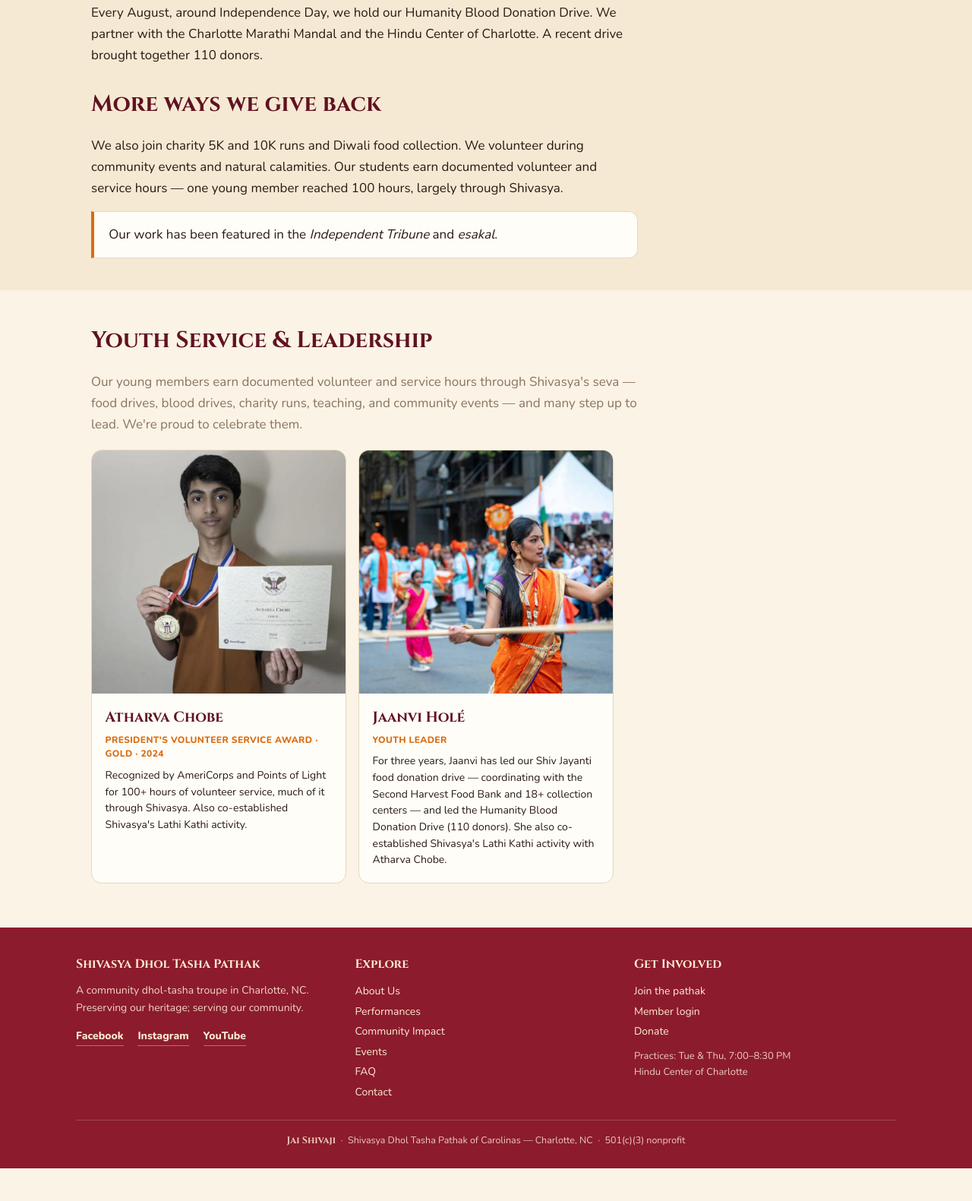
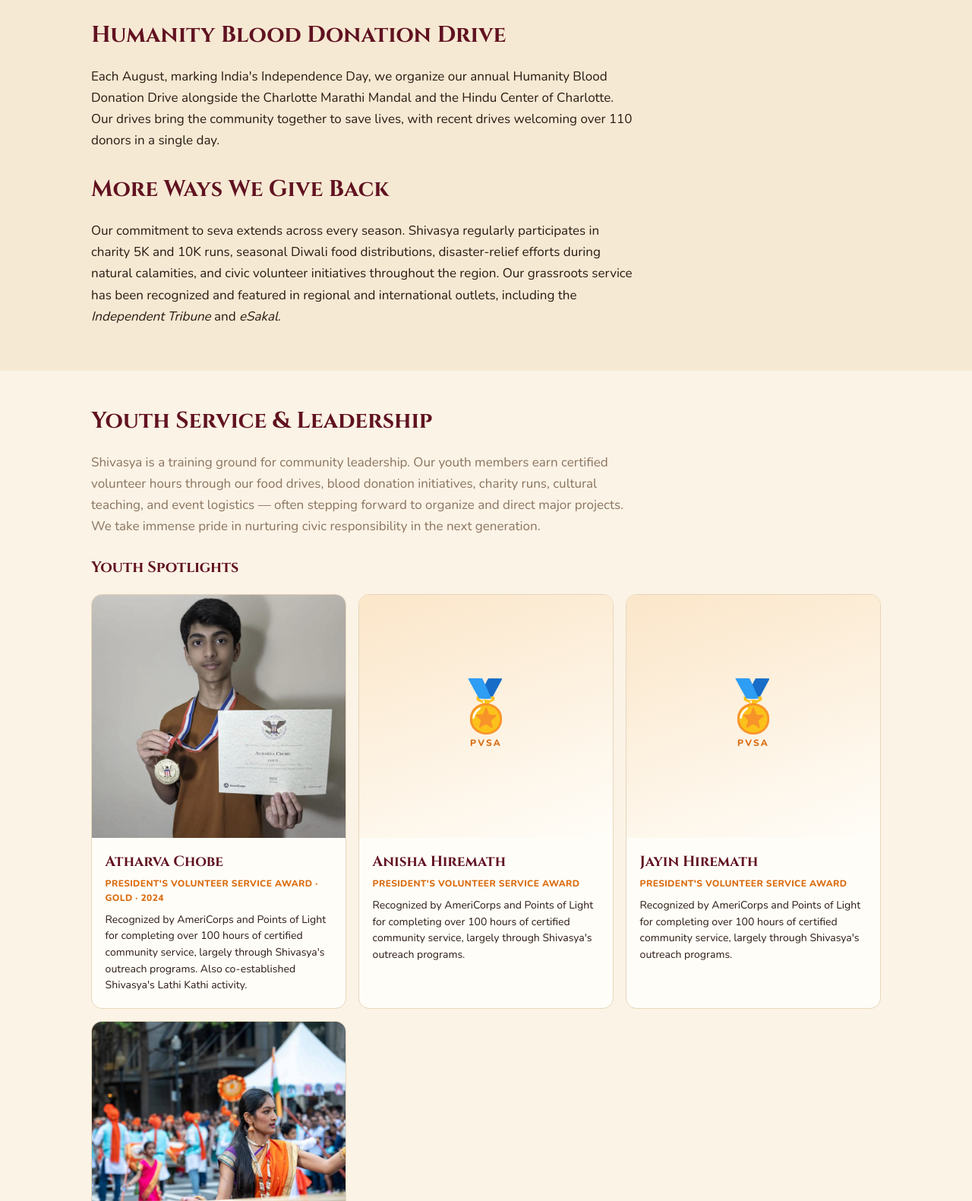
Before and after one commit to shivasyagroup/shivasya-website, a plain HTML site: page community-impact.html in a window 1280 px wide. Shown: the part 737-2318 px from the top of the page at 76% size. Before the commit the page ends 2275 px from the top, so only its background shows below. Drawn offline with nearby package versions, Linux system fonts and the light colour scheme; a web font is replaced by a local one.

Commit message:
Polish copy across site; add PVSA youth spotlights (Anisha, Jayin)
- Home/About/Performances/Community Impact: refreshed, polished copy.
- About: 'A Place for Everyone' lead, 'How It Started', Jeet Hiremath spelling.
- Community Impact: new intro + drive copy, eSakal, 'Youth Spotlights' with
  three President's Volunteer Service Award recipients (Atharva w/ photo;
  Anisha Hiremath and Jayin Hiremath as emblem cards until photos arrive),
  Jaanvi Hole kept as Youth Leader.

Co-Authored-By: Claude Opus 4.8 <noreply@anthropic.com>

```diff
--- a/community-impact.html
+++ b/community-impact.html
@@ -39,7 +39,7 @@
 
 <section>
   <div class="wrap content">
-    <p>Seva is at the heart of Shivasya. Alongside performing, we serve the community all year.</p>
+    <p>Service is central to everything we do. Alongside our cultural performances, Shivasya actively serves the greater Charlotte community year-round through impactful outreach and volunteer initiatives.</p>
   </div>
   <div class="wrap" style="margin-top:.5rem">
     <div class="stats">
@@ -53,26 +53,42 @@
 <section class="tint">
   <div class="wrap content">
     <h2>Food Drive</h2>
-    <p>Every February, around Shiv Jayanti, we hold our annual Food Drive. We partner with the Charlotte Marathi Mandal and Second Harvest Food Bank. Second Harvest notes that every $1 donated provides 7 pounds of food. Counting cash gifts that way, a single drive has delivered more than 20,000 pounds of food to families in need.</p>
+    <p>Every February, in honor of Shiv Jayanti, Shivasya hosts its annual Food Drive in partnership with the Charlotte Marathi Mandal and Second Harvest Food Bank of Metrolina. With Second Harvest translating every dollar donated into approximately seven pounds of groceries, our collective efforts have channeled more than 20,000 pounds of vital food assistance to local families facing food insecurity.</p>
     <h2 style="margin-top:1.6rem">Humanity Blood Donation Drive</h2>
-    <p>Every August, around Independence Day, we hold our Humanity Blood Donation Drive. We partner with the Charlotte Marathi Mandal and the Hindu Center of Charlotte. A recent drive brought together 110 donors.</p>
-    <h2 style="margin-top:1.6rem">More ways we give back</h2>
-    <p>We also join charity 5K and 10K runs and Diwali food collection. We volunteer during community events and natural calamities. Our students earn documented volunteer and service hours — one young member reached 100 hours, largely through Shivasya.</p>
-    <div class="callout" style="margin-top:1rem"><p style="margin:0">Our work has been featured in the <em>Independent Tribune</em> and <em>esakal</em>.</p></div>
+    <p>Each August, marking India's Independence Day, we organize our annual Humanity Blood Donation Drive alongside the Charlotte Marathi Mandal and the Hindu Center of Charlotte. Our drives bring the community together to save lives, with recent drives welcoming over 110 donors in a single day.</p>
+    <h2 style="margin-top:1.6rem">More Ways We Give Back</h2>
+    <p>Our commitment to seva extends across every season. Shivasya regularly participates in charity 5K and 10K runs, seasonal Diwali food distributions, disaster-relief efforts during natural calamities, and civic volunteer initiatives throughout the region. Our grassroots service has been recognized and featured in regional and international outlets, including the <em>Independent Tribune</em> and <em>eSakal</em>.</p>
   </div>
 </section>
 
 <section>
   <div class="wrap">
     <h2>Youth Service &amp; Leadership</h2>
-    <p style="color:var(--muted);max-width:var(--read)">Our young members earn documented volunteer and service hours through Shivasya's seva &mdash; food drives, blood drives, charity runs, teaching, and community events &mdash; and many step up to lead. We're proud to celebrate them.</p>
+    <p style="color:var(--muted);max-width:var(--read)">Shivasya is a training ground for community leadership. Our youth members earn certified volunteer hours through our food drives, blood donation initiatives, charity runs, cultural teaching, and event logistics &mdash; often stepping forward to organize and direct major projects. We take immense pride in nurturing civic responsibility in the next generation.</p>
+    <h3 style="font-family:var(--serif);color:var(--crimson-ink);font-size:20px;margin:1.4rem 0 .2rem">Youth Spotlights</h3>
     <div class="award-grid">
       <div class="award-card">
         <img src="assets/awards/atharva-chobe-2024.jpg" alt="Atharva Chobe with the President's Volunteer Service Award" loading="lazy">
         <div class="body">
           <h3>Atharva Chobe</h3>
           <p class="meta">President's Volunteer Service Award &middot; Gold &middot; 2024</p>
-          <p>Recognized by AmeriCorps and Points of Light for 100+ hours of volunteer service, much of it through Shivasya. Also co-established Shivasya's Lathi Kathi activity.</p>
+          <p>Recognized by AmeriCorps and Points of Light for completing over 100 hours of certified community service, largely through Shivasya's outreach programs. Also co-established Shivasya's Lathi Kathi activity.</p>
+        </div>
+      </div>
+      <div class="award-card">
+        <div class="emblem"><span class="ribbon">&#127941;</span><span class="lbl">PVSA</span></div>
+        <div class="body">
+          <h3>Anisha Hiremath</h3>
+          <p class="meta">President's Volunteer Service Award</p>
+          <p>Recognized by AmeriCorps and Points of Light for completing over 100 hours of certified community service, largely through Shivasya's outreach programs.</p>
+        </div>
+      </div>
+      <div class="award-card">
+        <div class="emblem"><span class="ribbon">&#127941;</span><span class="lbl">PVSA</span></div>
+        <div class="body">
+          <h3>Jayin Hiremath</h3>
+          <p class="meta">President's Volunteer Service Award</p>
+          <p>Recognized by AmeriCorps and Points of Light for completing over 100 hours of certified community service, largely through Shivasya's outreach programs.</p>
         </div>
       </div>
       <div class="award-card">
--- a/styles.css
+++ b/styles.css
@@ -157,3 +157,8 @@ details.ev-year[open]>summary::after{transform:rotate(90deg)}
 .award-card h3{font-family:var(--serif);color:var(--crimson-ink);font-size:19px;margin:0 0 .25rem}
 .award-card .meta{font-size:12px;font-weight:800;color:var(--saffron);margin:0 0 .5rem;text-transform:uppercase;letter-spacing:.03em}
 .award-card p{font-size:14px;color:var(--ink);margin:0;line-height:1.55}
+
+/* ---- Award card without a photo (emblem placeholder) ---- */
+.award-card .emblem{height:320px;display:flex;flex-direction:column;align-items:center;justify-content:center;gap:.35rem;background:linear-gradient(160deg,var(--saffron-soft),var(--surface))}
+.award-card .emblem .ribbon{font-size:66px;line-height:1}
+.award-card .emblem .lbl{font-weight:800;font-size:12px;letter-spacing:.18em;text-transform:uppercase;color:var(--saffron)}
```
Also changed, not shown: about.html (+9 -8 lines), index.html (+2 -2 lines), performances.html (+1 -1 lines).
